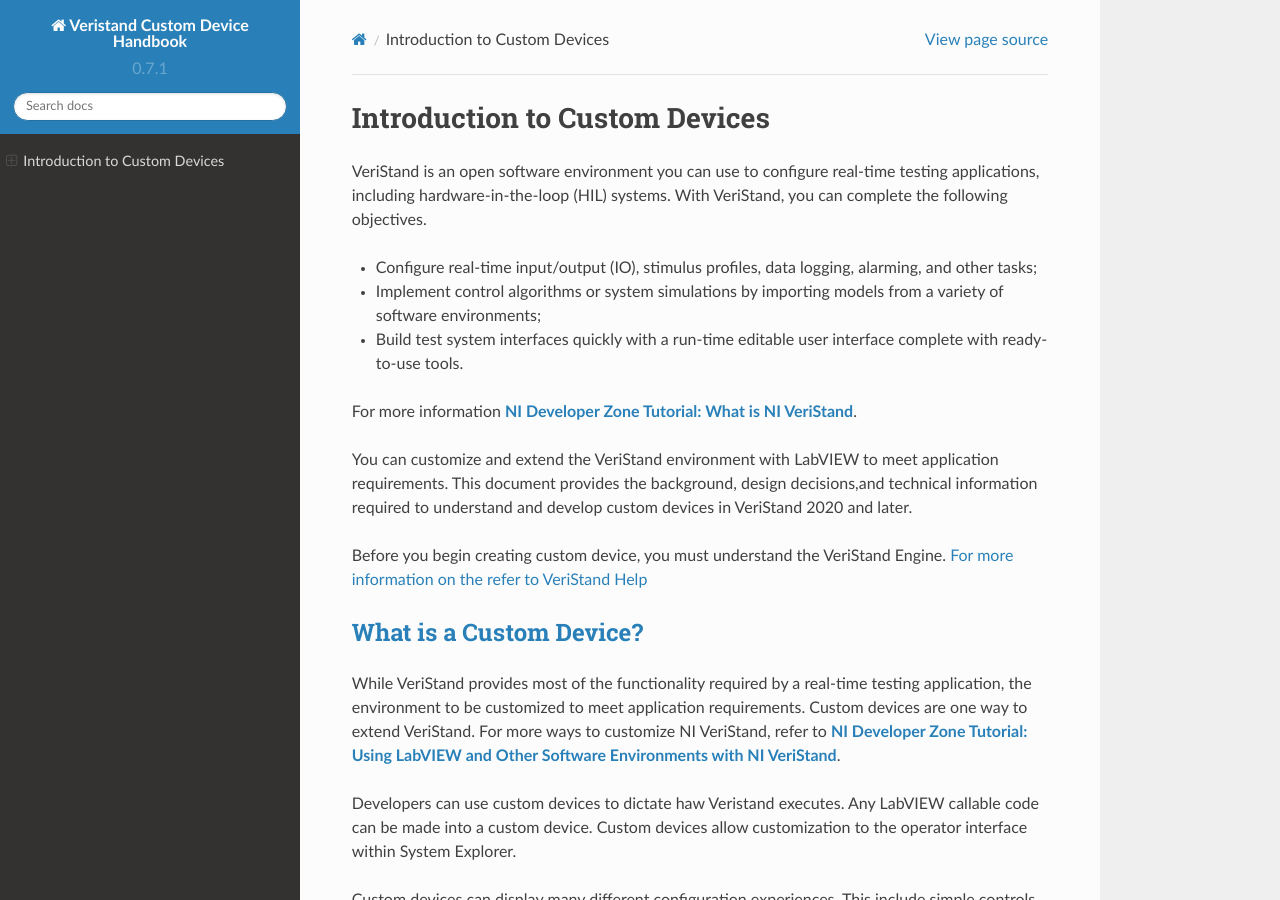
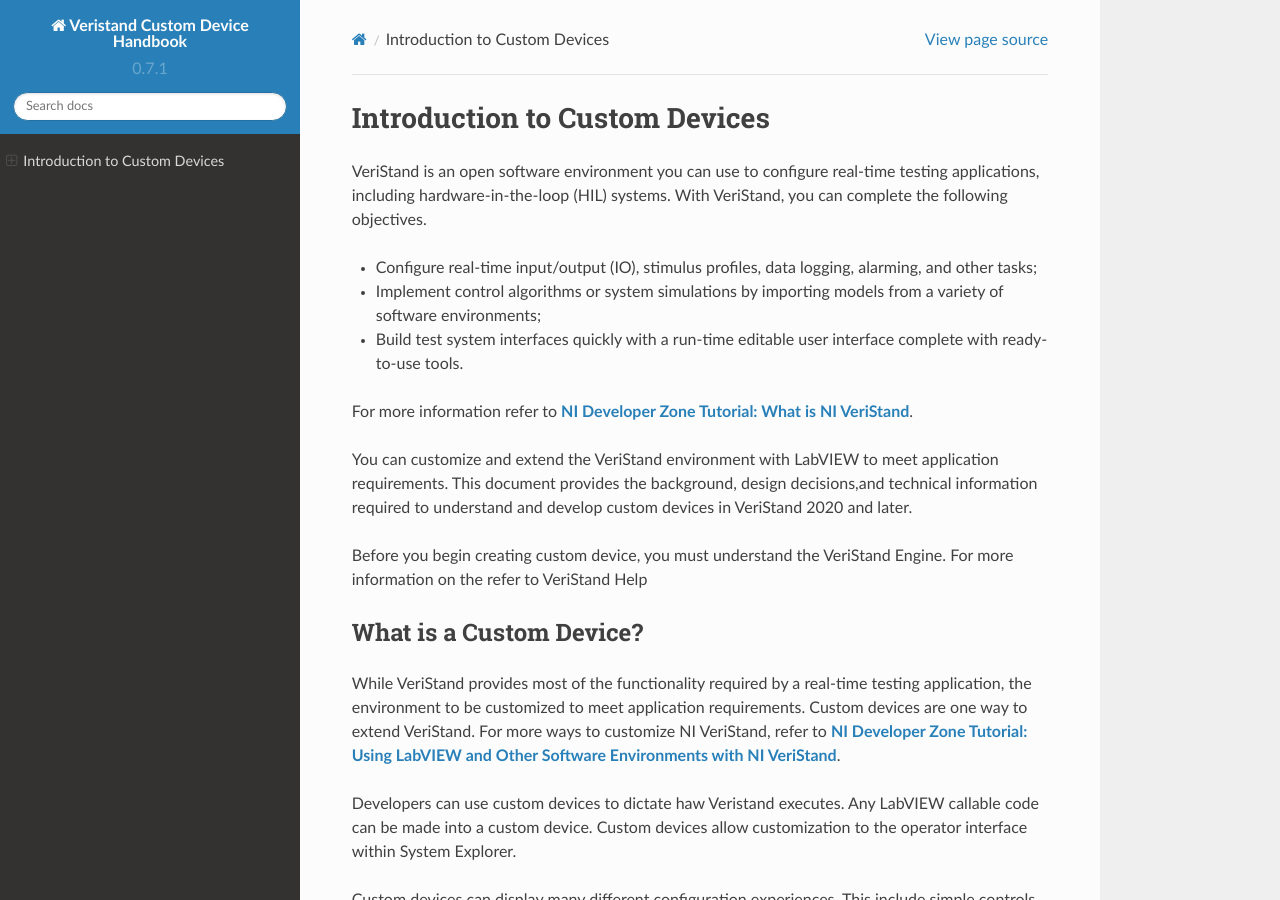
Before and after one commit to ni/niveristand-custom-device-handbook, a Sphinx documentation site: the page built from docs/What_Is_A_Custom_Device.md, in a window 1280 px wide and 900 px high. Built offline with Sphinx 7.4.7 and the Read the Docs theme 2.0.0, drawn with Linux system fonts in a browser that asks for light colours.

Commit message:
commit 20

```diff
--- a/docs/What_Is_A_Custom_Device.md
+++ b/docs/What_Is_A_Custom_Device.md
@@ -7,11 +7,11 @@
 * Implement control algorithms or system simulations by importing models from a variety of software environments;
 * Build test system interfaces quickly with a run-time editable user interface complete with ready-to-use tools.
 
-For more information **[NI Developer Zone Tutorial: What is NI VeriStand](https://www.ni.com/en-us/shop/data-acquisition-and-control/application-software-for-data-acquisition-and-control-category/what-is-veristand.html)**.
+For more information refer to **[NI Developer Zone Tutorial: What is NI VeriStand](https://www.ni.com/en-us/shop/data-acquisition-and-control/application-software-for-data-acquisition-and-control-category/what-is-veristand.html)**.
 
 You can customize and extend the VeriStand environment with LabVIEW to meet application requirements. This document provides the background, design decisions,and technical information required to understand and develop custom devices in VeriStand 2020 and later.
 
-Before you begin creating custom device, you must understand the VeriStand Engine. <a href="https://zone.ni.com/reference/en-XX/help/372846B-01/">For more information on the refer to VeriStand Help
+Before you begin creating custom device, you must understand the VeriStand Engine. For more information on the refer to VeriStand Help
 
 #### What is a Custom Device?
 
```
